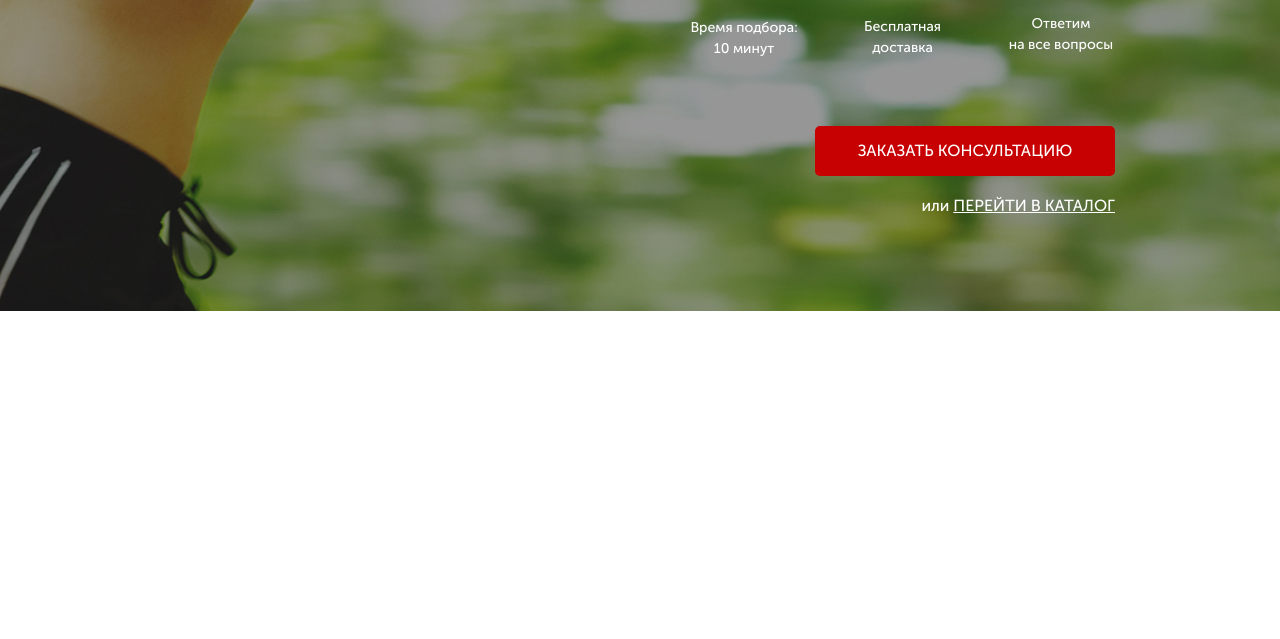
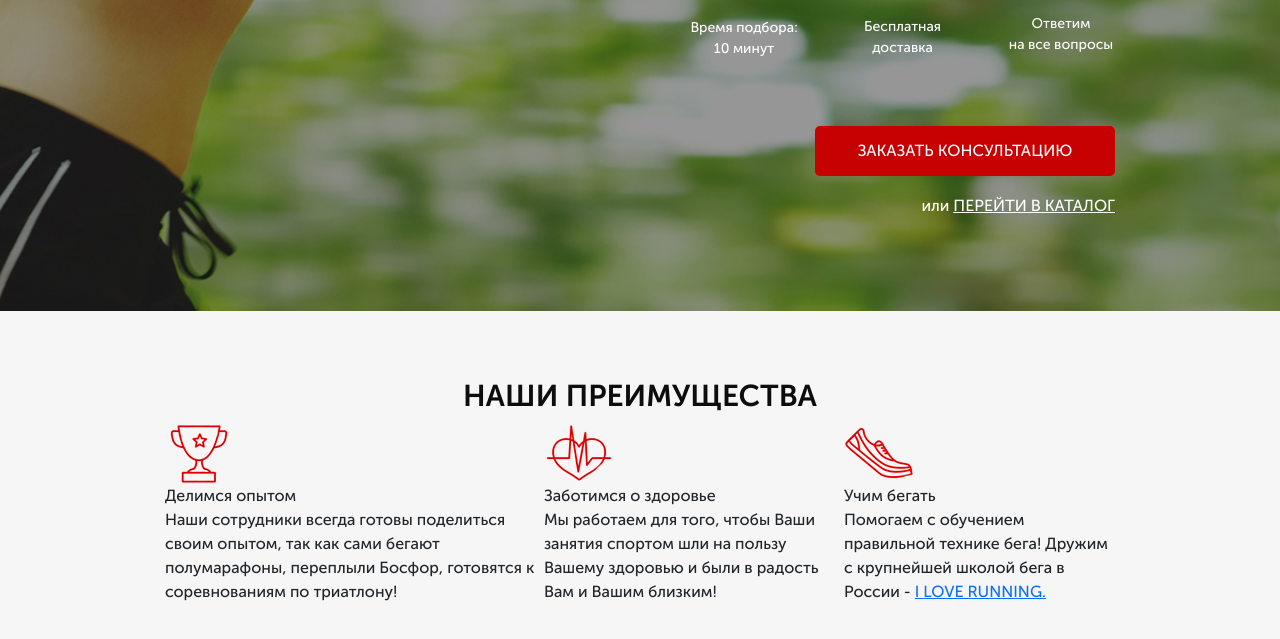
Before and after one commit to DimaCheban/PULSE, a website: page src/index.html in a window 1280 px wide. Shown: the part 381-1020 px from the top of the page. Before the commit the page ends 800 px from the top, so only its background shows below. Drawn offline with Linux system fonts and the light colour scheme.

Commit message:
started making block advantages

```diff
--- a/src/index.html
+++ b/src/index.html
@@ -61,5 +61,40 @@
 
         </div>
    </div>
+
+   <div class="advantages">
+    <div class="container">
+        <h2 class="advantages__header">НАШИ ПРЕИМУЩЕСТВА</h2>
+
+       <div class="advantages__wrapper">
+
+        <div class="advantages__item">
+            <img src="./icons/cup.png" alt="cup" class="advantages__img">
+            <div class="advantages__descr">
+                <div class="advantages__subtitle">Делимся опытом</div>
+                <div class="advantages__text">Наши сотрудники всегда готовы поделиться своим опытом, так как сами бегают полумарафоны, переплыли Босфор, готовятся к соревнованиям по триатлону!</div>
+            </div>
+        </div>
+
+        <div class="advantages__item">
+            <img src="./icons/heart.png" alt="heart" class="advantages__img">
+            <div class="advantages__descr">
+                <div class="advantages__subtitle">Заботимся о здоровье</div>
+                <div class="advantages__text">Мы работаем для того, чтобы Ваши занятия спортом шли на пользу Вашему здоровью и были в радость Вам и Вашим близким!</div>
+            </div>
+        </div>
+
+        <div class="advantages__item">
+            <img src="./icons/shoe.png" alt="shoe" class="advantages__img">
+            <div class="advantages__descr">
+                <div class="advantages__subtitle">Учим бегать</div>
+                <div class="advantages__text">Помогаем с обучением правильной технике бега! Дружим с крупнейшей школой бега в России - <a href="#">I LOVE RUNNING.</a></div>
+            </div>
+        </div>
+
+       </div>
+    </div>
+   </div>
+
 </body>
 </html>
--- /dev/null
+++ b/src/sass/blocks/_advantages.scss
@@ -0,0 +1,15 @@
+.advantages {
+    padding: 70px 0 65px 0;
+    background-color: #F6F6F6;
+    &__header {
+        text-align: center;
+        font-weight: 700;
+        font-size: 30px;
+        line-height: 30px;
+        color: #0D0D0D;
+    }
+    &__wrapper {
+        display: flex;
+        justify-content: space-between;
+    }
+}
--- a/src/sass/style.scss
+++ b/src/sass/style.scss
@@ -10,3 +10,4 @@
 @import 'blocks/promo';
 @import 'blocks/header';
 @import 'blocks/buttons';
+@import 'blocks/advantages';
```
Also changed, not shown: src/css/style.min.css, src/icons/cup.png (added), src/icons/heart.png (added), src/icons/shoe.png (added).
